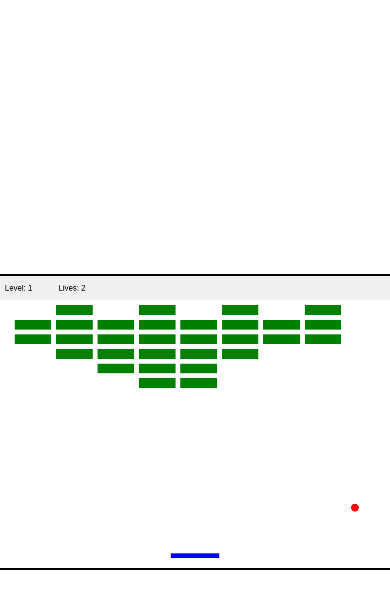
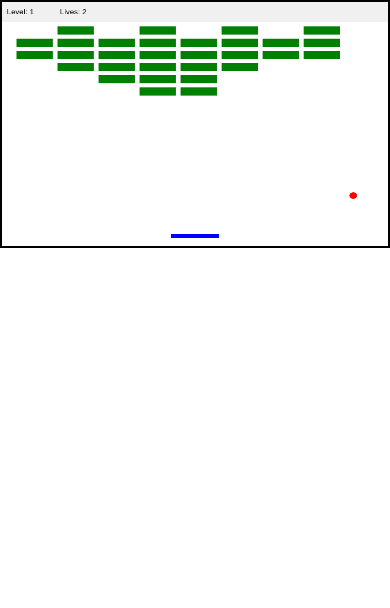
Before and after one commit to cmsrs/arkanoid, a plain HTML site: page arkanoid.html in a window 390 px wide. Drawn offline with Linux system fonts and the light colour scheme.

Commit message:
fix tablet

```diff
--- a/arkanoid.html
+++ b/arkanoid.html
@@ -12,7 +12,6 @@
             display: flex;
             justify-content: center;
             align-items: center;
-            height: 100vh;
             touch-action: none; /* zapobiega np. przewijaniu podczas gry */
         }
     </style>
--- a/arkanoid.js
+++ b/arkanoid.js
@@ -541,7 +541,7 @@
         function resizeCanvas() {
             const scale = Math.min(window.innerWidth / 800, window.innerHeight / 600);
             canvas.style.width = `${800 * scale}px`;
-            canvas.style.height = `${600 * scale}px`;
+            canvas.style.height = `${500 * scale}px`;
         }
         window.addEventListener("resize", resizeCanvas);
         resizeCanvas(); // uruchom przy starcie
```
